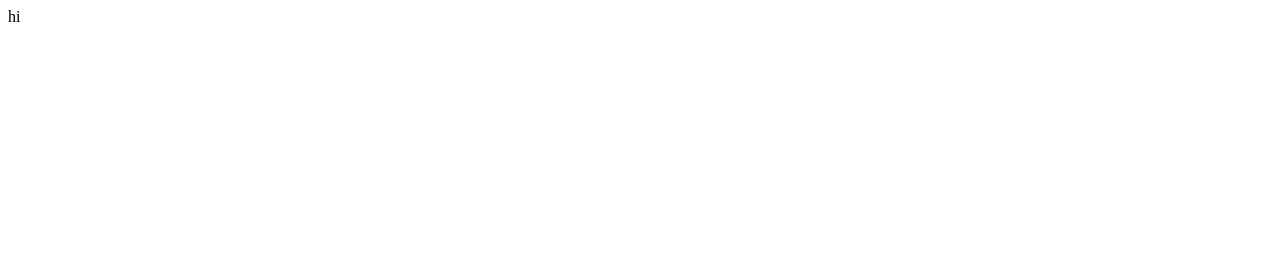
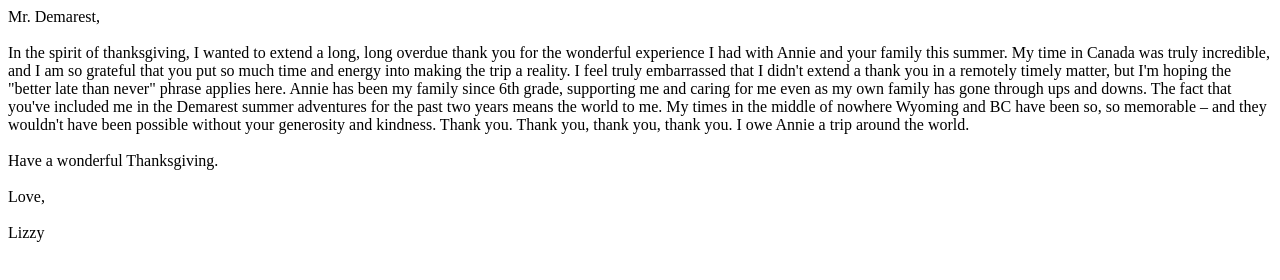
Before and after one commit to thankyoudavid/thankyoudavid.github.io, a plain HTML site: page index.html in a window 1280 px wide. Drawn offline with Linux system fonts and the light colour scheme.

Commit message:
note added

```diff
--- a/index.html
+++ b/index.html
@@ -2,6 +2,22 @@
 <html>
 <head></head>
 <body>
-hi
+
+<div id="container">
+
+  <div class="note">
+    Mr. Demarest,
+    <br/></br>
+    In the spirit of thanksgiving, I wanted to extend a long, long overdue thank you for the wonderful experience I had with Annie and your family this summer. My time in Canada was truly incredible, and I am so grateful that you put so much time and energy into making the trip a reality. I feel truly embarrassed that I didn't extend a thank you in a remotely timely matter, but I'm hoping the "better late than never" phrase applies here. Annie has been my family since 6th grade, supporting me and caring for me even as my own family has gone through ups and downs. The fact that you've included me in the Demarest summer adventures for the past two years means the world to me. My times in the middle of nowhere Wyoming and BC have been so, so memorable – and they wouldn't have been possible without your generosity and kindness. Thank you. Thank you, thank you, thank you. I owe Annie a trip around the world.
+    <br/></br>
+    Have a wonderful Thanksgiving.
+    <br/></br>
+    Love,
+    <br/></br>
+    Lizzy
+  </div>
+
+</div>
+
 </body>
 </html>
```
